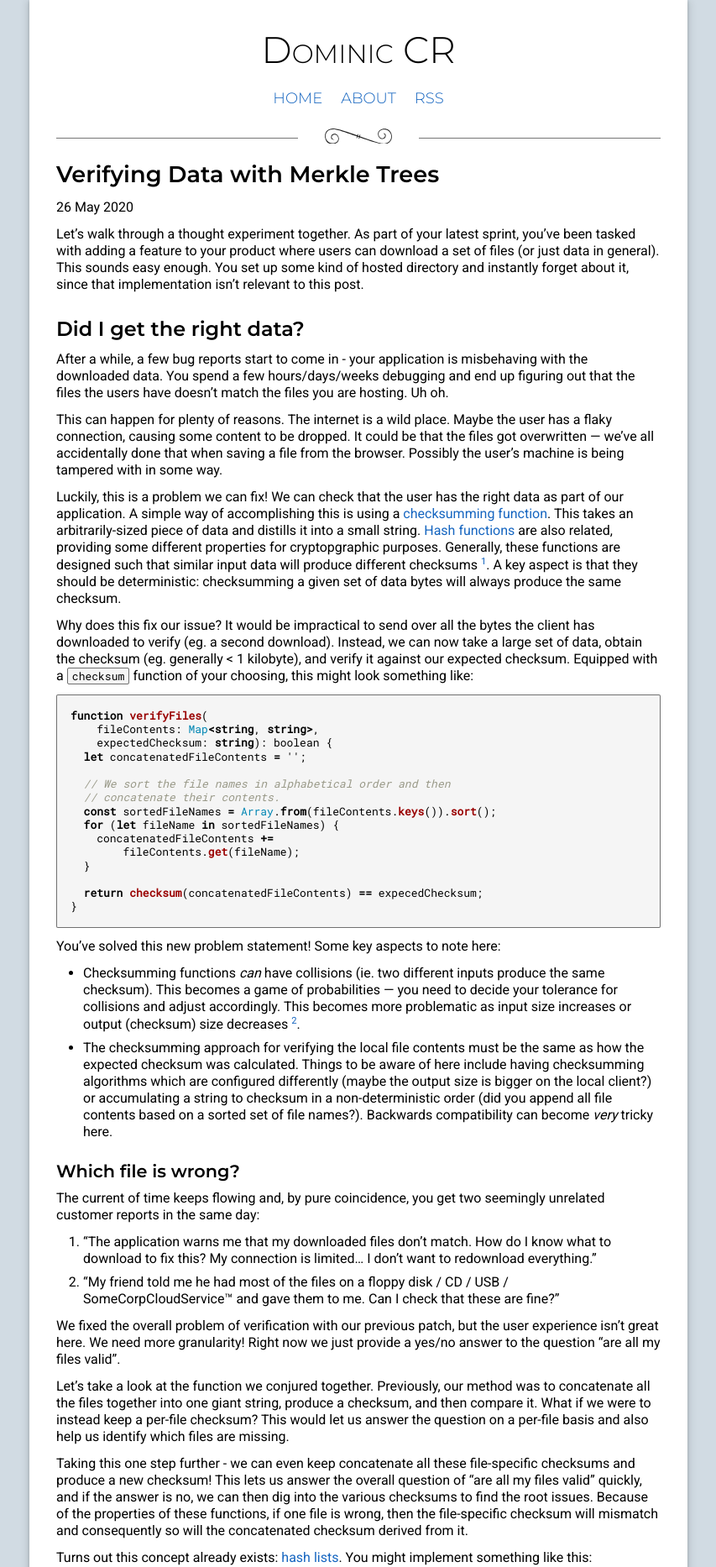
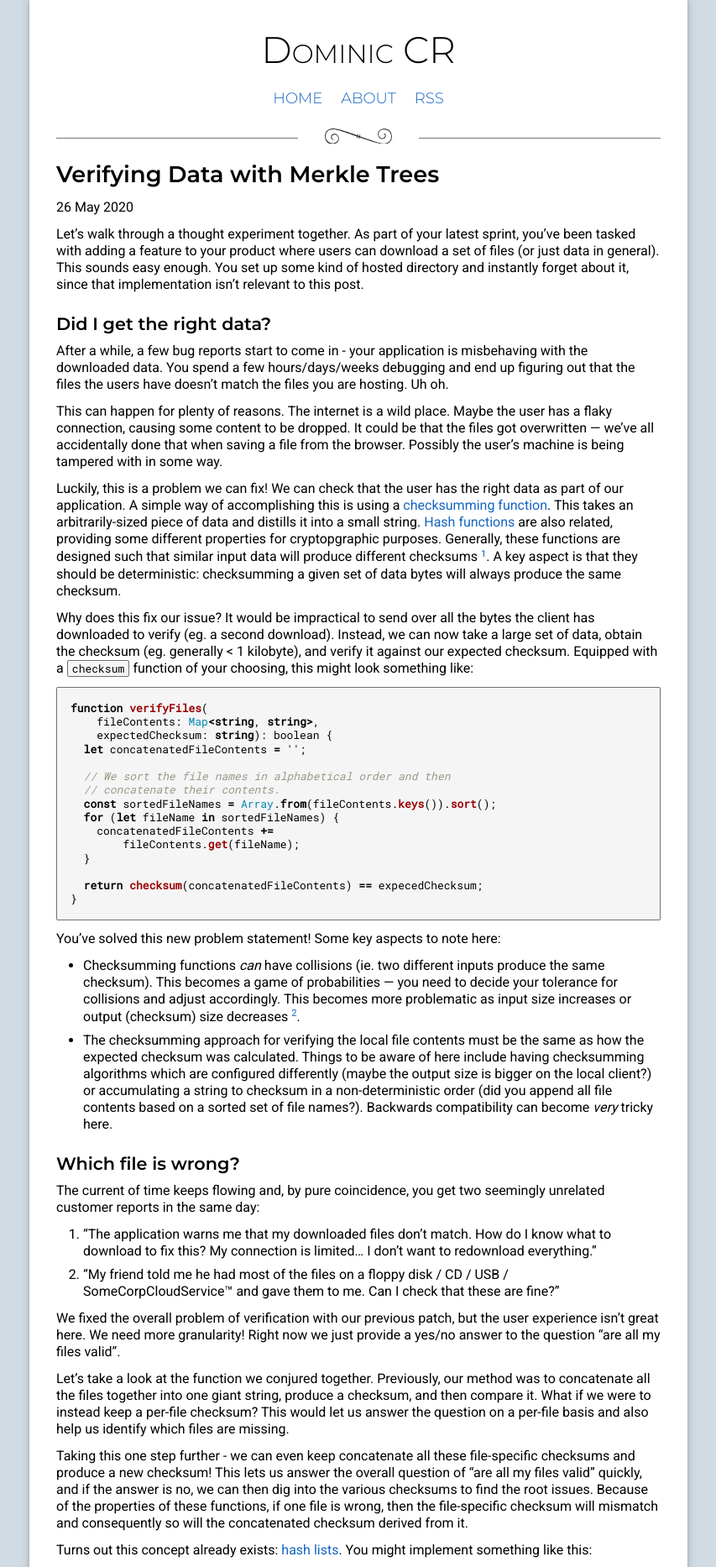
Before and after one commit to jokeofweek/jokeofweek.github.io, a Jekyll site: the page built from _posts/2020-05-26-merkle_trees.markdown, in a window 1280 px wide. Shown: the top 1866 px of the page at 84% size, without its empty margins (213-1066 px from the left). Built offline with Jekyll 4.4.1, drawn with Linux system fonts in a browser that asks for light colours.

Commit message:
Fix heading depth on first heading.

```diff
--- a/_posts/2020-05-26-merkle_trees.markdown
+++ b/_posts/2020-05-26-merkle_trees.markdown
@@ -8,7 +8,7 @@ description: Building up to using merkle trees to verify a list of data blocks.
 
 Let's walk through a thought experiment together. As part of your latest sprint, you've been tasked with adding a feature to your product where users can download a set of files (or just data in general). This sounds easy enough. You set up some kind of hosted directory and instantly forget about it, since that implementation isn't relevant to this post.
 
-## Did I get the right data?
+### Did I get the right data?
 
 After a while, a few bug reports start to come in - your application is misbehaving with the downloaded data. You spend a few hours/days/weeks debugging and end up figuring out that the files the users have doesn't match the files you are hosting. Uh oh.
 
```
